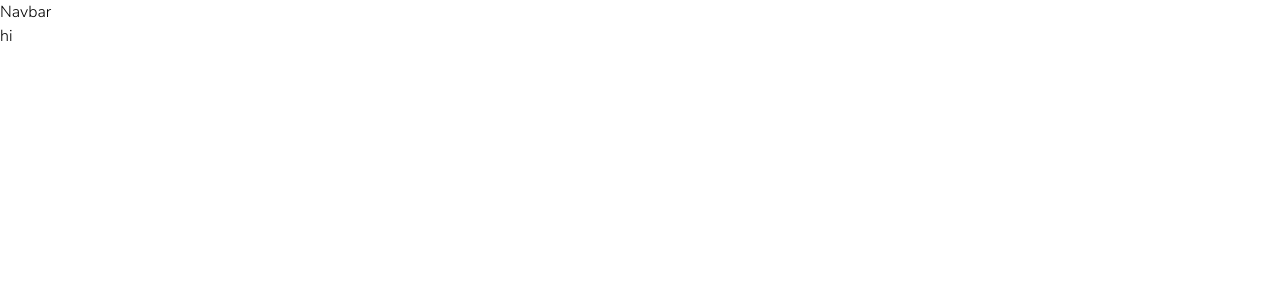
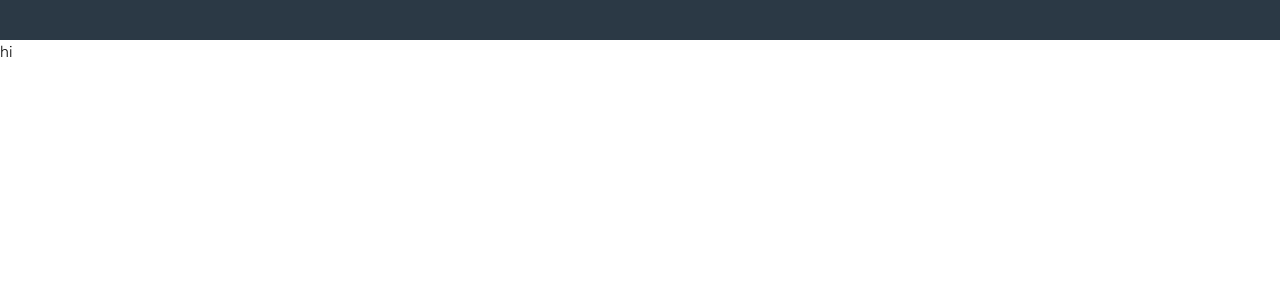
Before and after one commit to xeuxdev/Countries_Rest_Api, a Next.js app: page / in a window 1280 px wide. Shown: the top 300 px of the page. Built offline with nearby package versions, Linux system fonts and the light colour scheme.

Commit message:
updated tailwind

```diff
--- a/components/Navbar.tsx
+++ b/components/Navbar.tsx
@@ -1,10 +1,6 @@
-import React from 'react'
-
-type Props = {}
-
-const Navbar = (props: Props) => {
+const Navbar = () => {
   return (
-    <div>Navbar</div>
+    <nav className="flex items-center justify-between bg-dark_Mode_Elements h-10"></nav>
   )
 }
 
--- a/tailwind.config.js
+++ b/tailwind.config.js
@@ -15,6 +15,9 @@ module.exports = {
       light_Mode_Text: "hsl(200, 15%, 8%)",
       light_Mode_Input: "hsl(0, 0%, 52%)",
     },
+    container: {
+      center: true,
+    },
     extend: {},
   },
   plugins: [],
```
